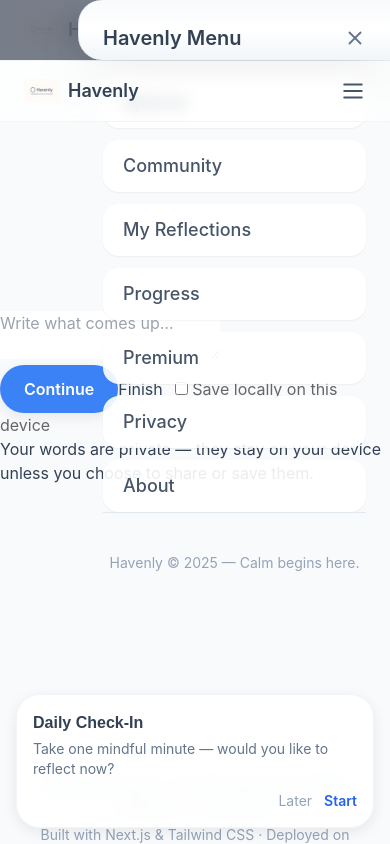
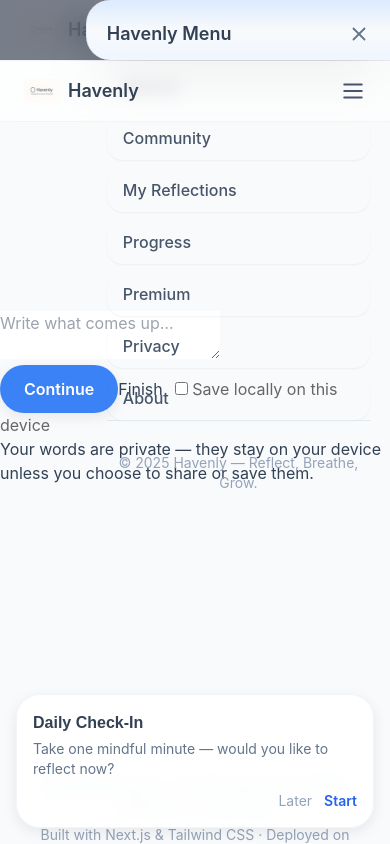
Before and after one commit to Khrboshi/havenly, a Next.js app: page /reflect in a window 390 px wide. Both pictures are taken after a click on the button 353 px from the left and 30 px from the top of the page. Shown: the top 844 px of the page. Built offline with nearby package versions, Linux system fonts and the light colour scheme.

Commit message:
Update Header.js

```diff
--- a/components/Header.js
+++ b/components/Header.js
@@ -67,7 +67,7 @@ export default function Header() {
       <AnimatePresence>
         {open && (
           <>
-            {/* Dark Blurred Background Overlay */}
+            {/* Background Overlay */}
             <motion.div
               className="fixed inset-0 bg-slate-900/60 backdrop-blur-md z-40"
               initial={{ opacity: 0 }}
@@ -78,15 +78,15 @@ export default function Header() {
 
             {/* Slide-in Drawer */}
             <motion.div
-              className="fixed right-0 top-0 w-[80%] h-full bg-gradient-to-b from-slate-100 via-white to-slate-200 shadow-2xl z-50 flex flex-col p-6 rounded-l-3xl border-l border-slate-300"
+              className="fixed right-0 top-0 w-[78%] h-full bg-gradient-to-b from-blue-100 via-slate-50 to-blue-50 shadow-2xl z-50 flex flex-col p-5 rounded-l-3xl border-l border-slate-300"
               initial={{ x: "100%" }}
               animate={{ x: 0 }}
               exit={{ x: "100%" }}
               transition={{ type: "spring", stiffness: 160, damping: 22 }}
             >
-              {/* Header inside Drawer */}
-              <div className="flex justify-between items-center mb-6">
-                <span className="text-xl font-semibold text-slate-800">
+              {/* Drawer Header */}
+              <div className="flex justify-between items-center mb-4">
+                <span className="text-lg font-semibold text-slate-800">
                   Havenly Menu
                 </span>
                 <button
@@ -97,17 +97,17 @@ export default function Header() {
                 </button>
               </div>
 
-              {/* Navigation Items */}
-              <nav className="flex flex-col gap-3">
+              {/* Navigation Links */}
+              <nav className="flex flex-col gap-2">
                 {links.map((link) => (
                   <Link
                     key={link.href}
                     href={link.href}
                     onClick={closeMenu}
-                    className={`block py-3 px-5 rounded-xl text-lg font-medium transition-all shadow-sm ${
+                    className={`block py-2.5 px-4 rounded-xl text-base font-medium transition-all shadow-sm ${
                       router.pathname === link.href
-                        ? "bg-blue-100 text-blue-700 border border-blue-300 shadow-inner"
-                        : "bg-white/90 text-slate-700 hover:bg-blue-50 hover:shadow-md"
+                        ? "bg-blue-600 text-white shadow-md"
+                        : "text-slate-700 hover:bg-blue-100 hover:text-blue-700"
                     }`}
                   >
                     {link.label}
@@ -115,9 +115,9 @@ export default function Header() {
                 ))}
               </nav>
 
-              {/* Footer Info */}
-              <div className="mt-auto pt-10 text-center text-slate-500 text-sm border-t border-slate-300">
-                Havenly © {new Date().getFullYear()} — Calm begins here.
+              {/* Footer */}
+              <div className="mt-auto pt-8 text-center text-slate-500 text-sm border-t border-slate-300">
+                © {new Date().getFullYear()} Havenly — Reflect, Breathe, Grow.
               </div>
             </motion.div>
           </>
```
